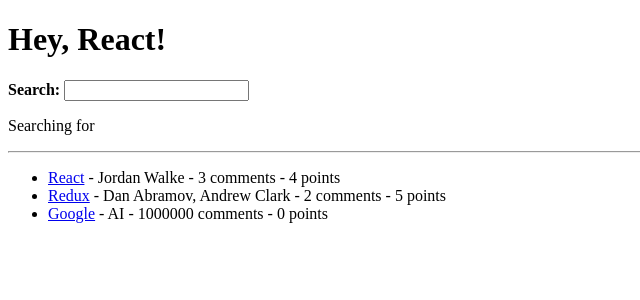
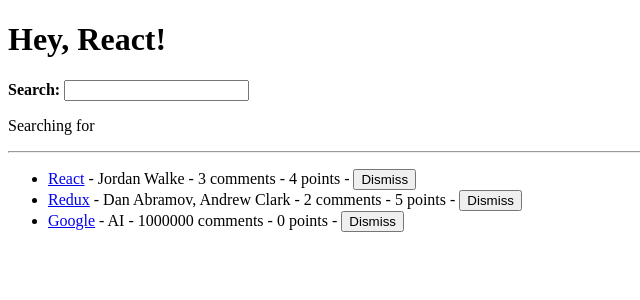
Before and after one commit to anthpantaleo/react_learning, a React app in the folder hacker-stories/: page / in a window 1280 px wide. Shown: the top 300 px of the page, without its empty margins (0-640 px from the left). Built offline with nearby package versions, Linux system fonts and the light colour scheme; the HTML template or start-up script is replaced by a standard one.

Commit message:
inline handlers, filtering out arrays using the filter method it's honestly just filtering and displaying data and adding functionality all over the place

```diff
--- a/hacker-stories/src/App.jsx
+++ b/hacker-stories/src/App.jsx
@@ -3,24 +3,7 @@
 // import "./App.css";
 import * as React from "react";
 
-const welcome = {
-  greeting: "Hey",
-  title: "React!",
-};
-
-const useStorageState = (key, initialState) => {
-  const [value, setValue] = React.useState(
-    localStorage.getItem(key) || initialState
-  );
-  React.useEffect(() => {
-    localStorage.setItem(key, value);
-  }, [value]);
-
-  return [value, setValue];
-};
-
-const App = () => {
-  const stories = [
+const initialStories = [
   {
     title: "React",
     url: "https://reactjs.org",
@@ -47,7 +30,34 @@
   },
 ];
 
+const welcome = {
+  greeting: "Hey",
+  title: "React!",
+};
+
+const useStorageState = (key, initialState) => {
+  const [value, setValue] = React.useState(
+    localStorage.getItem(key) || initialState
+  );
+  React.useEffect(() => {
+    localStorage.setItem(key, value);
+  }, [value]);
+
+  return [value, setValue];
+};
+
+const App = () => {
   const [searchTerm, setSearchTerm] = useStorageState("searchValue", "");
+
+  const [stories, setStories] = React.useState(initialStories);
+
+  const handleRemoveStory = (item) => {
+    const newStories = stories.filter(
+      (story) => item.objectID !== story.objectID
+    );
+
+    setStories(newStories);
+  };
 
   const handleSearch = (event) => {
     setSearchTerm(event.target.value);
@@ -73,22 +83,25 @@
 
       <hr />
 
-      <List list={searchedStories} />
+      <List list={searchedStories} onRemoveItem={handleRemoveStory} />
     </div>
   );
 };
 
-const List = ({ list }) => {
+const List = ({ list, onRemoveItem }) => {
   return (
     <ul>
       {list.map((item) => (
-        <Item key={item.objectID} item={item} />
+        <Item key={item.objectID} item={item} onRemoveItem={onRemoveItem} />
       ))}
     </ul>
   );
 };
 
-const Item = ({ item }) => {
+const Item = ({ item, onRemoveItem }) => {
+  const handleRemoveItem = () => {
+    onRemoveItem(item);
+  };
   return (
     <li>
       <span>
@@ -98,7 +111,12 @@
       </span>
       <span> - {item.author}</span>
       <span> - {item.num_comments} comments</span>
-      <span> - {item.points} points</span>
+      <span> - {item.points} points - </span>
+      <span>
+        <button type="button" onClick={handleRemoveItem}>
+          Dismiss
+        </button>
+      </span>
     </li>
   );
 };
```
Lines whose indentation alone changed are shown as unchanged.
